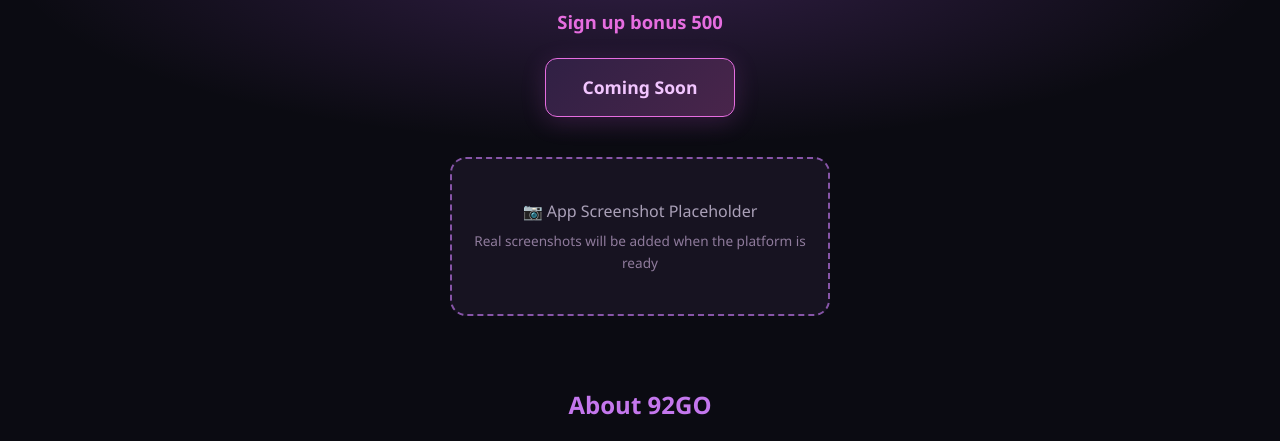
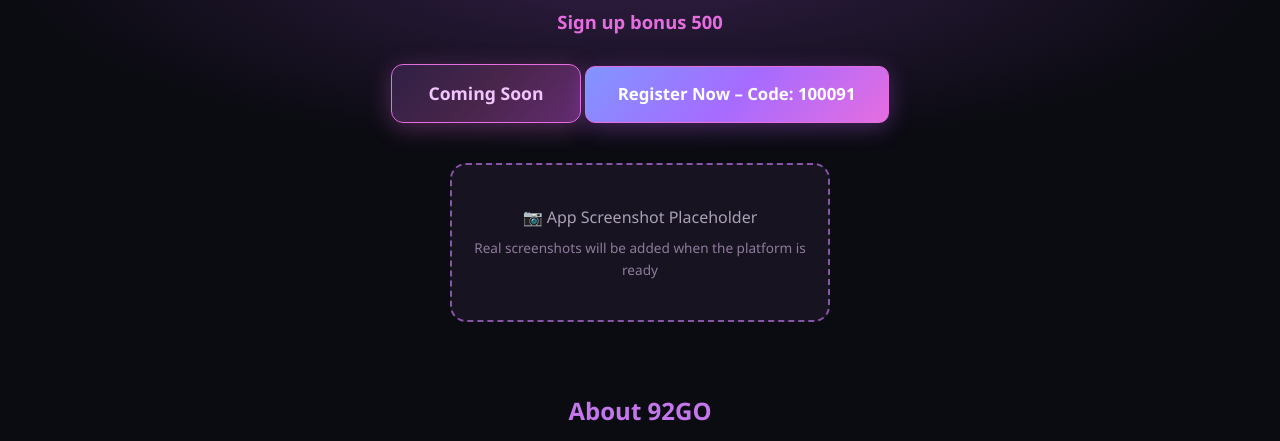
Before and after one commit to officialteacher43/92team-website-, a plain HTML site: page 92go.html in a window 1280 px wide. Shown: the part 301-742 px from the top of the page. Drawn offline with Linux system fonts and the light colour scheme.

Commit message:
Update 92go.html

```diff
--- a/92go.html
+++ b/92go.html
@@ -134,16 +134,36 @@
     /* Coming Soon */
     .coming {
       display: inline-block;
-      background: linear-gradient(135deg, #302044, #49254b);
+      background: linear-gradient(135deg, #302044, #49254b, #632c70);
       color: #f2c5ff;
       padding: 14px 36px;
       border-radius: 12px;
       font-weight: 700;
       font-size: 1.1rem;
-      border: 1px solid var(--pink);
+      border: 1px solid #e66de0;
       margin-top: 8px;
-      box-shadow: 0 5px 25px rgba(210, 90, 230, 0.18);
+      box-shadow: 0 5px 25px rgba(230, 109, 224, 0.3);
+
     }
+    /* Register Button */
+.reg-btn {
+  display: inline-block;
+  background: linear-gradient(135deg, #8195ff, #a66bff, #e66de0);
+  color: #fff;
+  padding: 14px 32px;
+  border-radius: 10px;
+  font-weight: 700;
+  font-size: 1.05rem;
+  border: 1px solid #e66de0;
+  margin-top: 16px;
+  box-shadow: 0 5px 22px rgba(190, 100, 255, 0.3);
+  transition: 0.3s;
+}
+
+.reg-btn:hover {
+  transform: translateY(-3px);
+  box-shadow: 0 8px 28px rgba(230, 109, 224, 0.4);
+}
 
     section {
       padding: 40px 0;
@@ -286,10 +306,17 @@
 
       <div class="bonus">Sign up bonus 500</div>
 
-      <div class="coming">Coming Soon</div>
+<div class="coming">Coming Soon</div>
 
-    </div>
-  </div>
+<a href="https://www.92go.pro/#/register?invitationCode=36322100091"
+   class="reg-btn"
+   target="_blank"
+   rel="noopener">
+  Register Now – Code: 100091
+</a>
+
+</div>
+</div>
 
   <!-- Screenshot Placeholder -->
   <section style="padding:10px 0 30px;">
```
